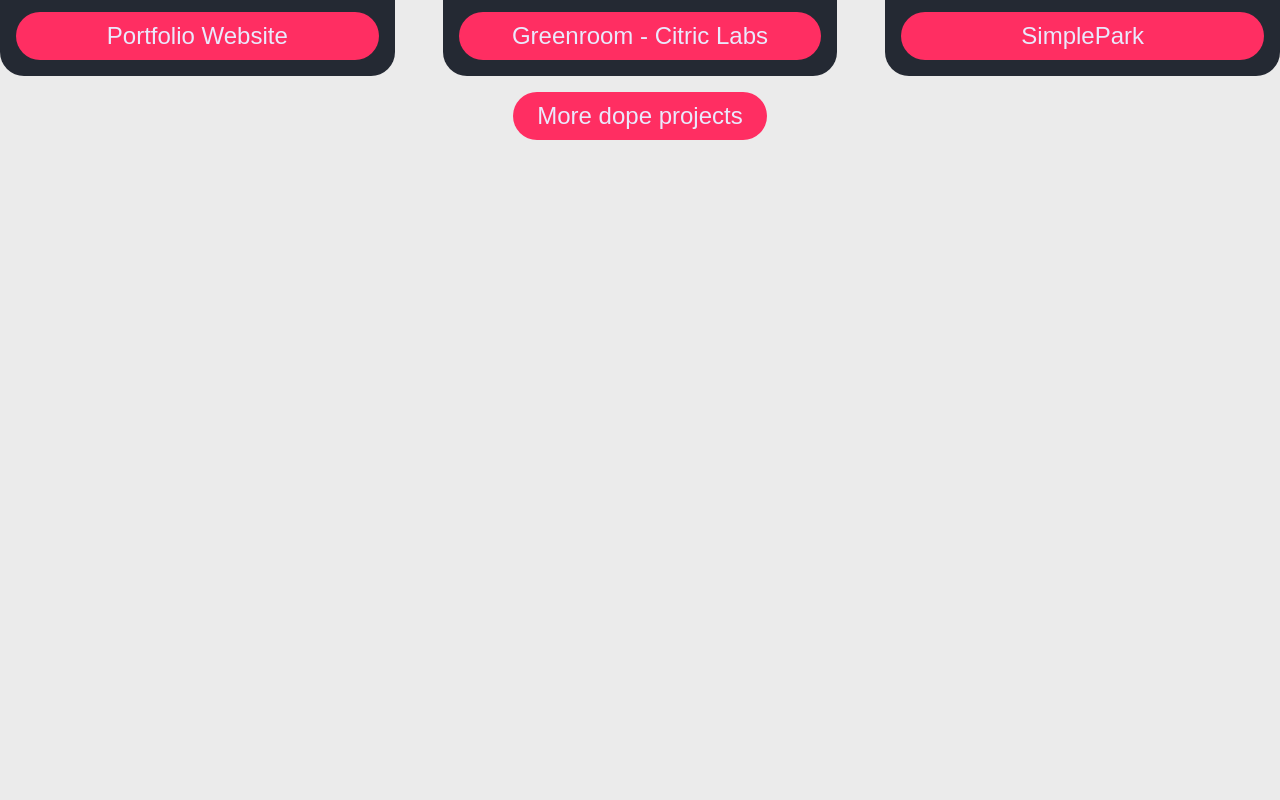
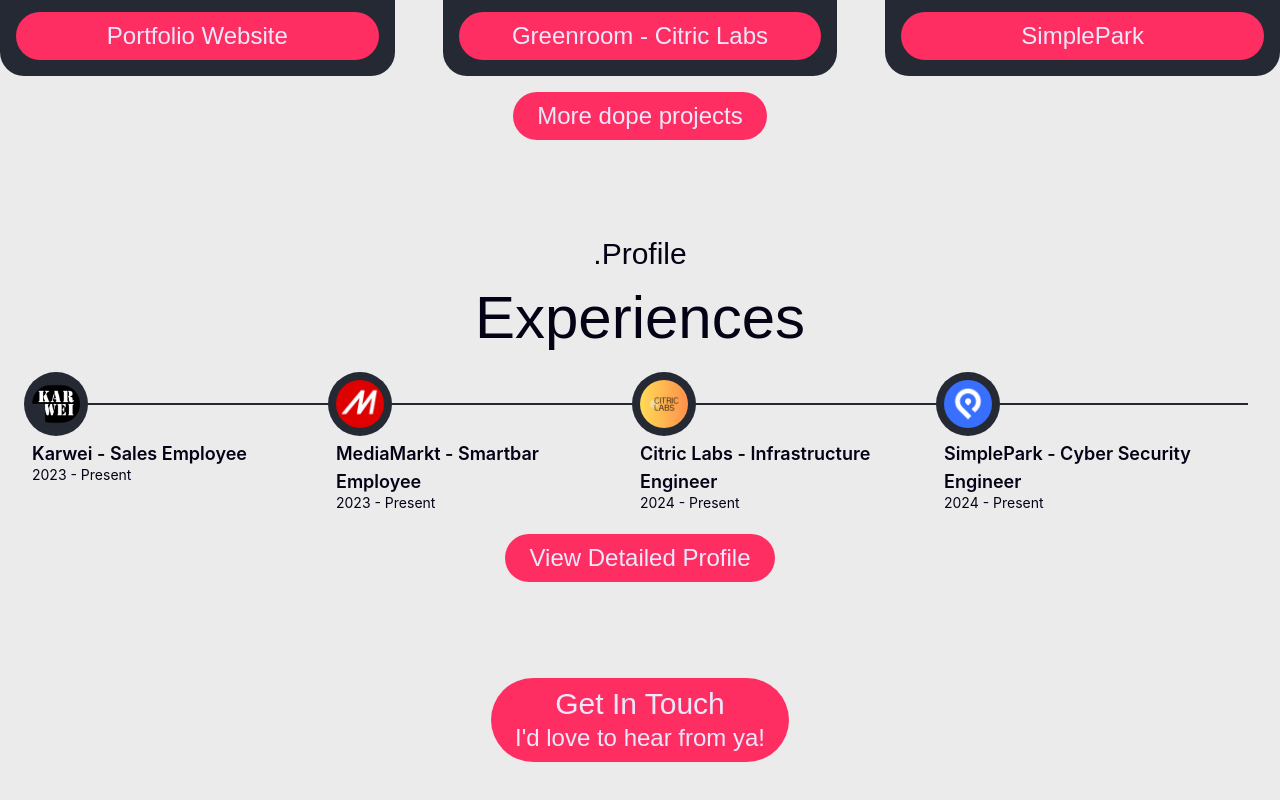
Before and after one commit to jasperdemmers/Portfolio, a React (Vite) app: page / in a window 1280 px wide. Shown: the part 1700-2500 px from the top of the page. Before the commit the page ends 1840 px from the top, so only its background shows below. Built offline with nearby package versions, Linux system fonts and the light colour scheme; a web font is replaced by a local one.

Commit message:
Added Profile

```diff
--- /dev/null
+++ b/src/components/Timeline.jsx
@@ -0,0 +1,37 @@
+import PropTypes from "prop-types";
+
+const Timeline = ({ logoSrc, title, span, description, className}) => {
+    return (
+        <li className={`mb-6 lg:mb-0 w-full ${className}`}>
+            <div className="flex items-center flex-col lg:flex-row">
+                <div
+                    className="z-10 flex items-center justify-center w-12 h-12 rounded-full ring-secondary-light bg-secondary-light dark:ring-secondary-dark dark:bg-secondary-dark ring-8 shrink-0">
+                    <img alt={"Logo"} className={"rounded-full"} src={logoSrc}></img>
+                </div>
+                <div className="hidden lg:flex w-full bg-secondary-light h-0.5 dark:bg-secondary-dark"></div>
+            </div>
+            <div className="mt-3 lg:pe-8 text-center lg:text-left">
+                <h3 className="text-lg font-semibold text-text-light dark:text-text-dark">
+                    {title}
+                </h3>
+                <time
+                    className="block mb-2 text-sm font-normal leading-none text-text-light dark:text-text-dark">
+                    {span}
+                </time>
+                <p className="text-base font-normal text-gray-600 dark:text-gray-300">
+                    {description}
+                </p>
+            </div>
+        </li>
+    )
+}
+
+Timeline.propTypes = {
+    className: PropTypes.string,
+    logoSrc: PropTypes.string.isRequired,
+    title: PropTypes.string.isRequired,
+    span: PropTypes.string.isRequired,
+    description: PropTypes.string,
+}
+
+export default Timeline
--- a/src/pages/Home.jsx
+++ b/src/pages/Home.jsx
@@ -1,13 +1,26 @@
 import Hero from '../sections/home/Hero'
 import Whoami from '../sections/home/Whoami'
 import Bin from '../sections/home/Bin'
+import Profile from '../sections/home/Profile.jsx'
 
 const Home = () => {
     return (
         <div className='text-text-light dark:text-text-dark mx-auto'>
-            <Hero />
-            <Whoami />
-            <Bin />
+            <Hero/>
+            <Whoami/>
+            <Bin/>
+            <Profile/>
+            <div className={"flex justify-center py-24"}>
+                <button
+                    className={"py-2 px-6 font-body bg-primary-light rounded-full dark:bg-primary-dark text-text-dark hover:bg-primary-dark dark:hover:bg-primary-light"}>
+                    <h1 className={"text-3xl"}>
+                        Get In Touch
+                    </h1>
+                    <h4 className={"text-2xl"}>
+                        I&apos;d love to hear from ya!
+                    </h4>
+                </button>
+            </div>
         </div>
     )
 }
--- a/src/sections/home/Bin.jsx
+++ b/src/sections/home/Bin.jsx
@@ -10,18 +10,18 @@
                 </div>
             </div>
             <div className={"grid grid-cols-2 lg:grid-cols-3 gap-2 md:gap-12 font-body m-4 md:m-0"}>
-                <div className={"rounded-3xl bg-secondary-light dark:bg-secondary-dark"}>
+                <div className={"rounded-3xl bg-secondary-light dark:bg-background-dark"}>
                     <div className={"p-4 flex flex-col"}>
                         <img alt="Portfolio Webiste" className={"rounded-3xl h-40 md:h-60 object-cover"}
                              src={"/portfolio/portfoliowebsite.png"}></img>
                         <div className={"md:flex justify-evenly flex-row flex-wrap gap-2 py-4 text-center hidden"}>
-                            <div className={"p-2 px-4 bg-secondary-dark dark:bg-secondary-light rounded-full"}>
-                                <span className={"text-text-light dark:text-text-dark"}>
+                            <div className={"p-2 px-4 bg-secondary-dark rounded-full"}>
+                                <span className={"text-text-light"}>
                                     Web Design
                                 </span>
                             </div>
-                            <div className={"p-2 px-4 bg-secondary-dark dark:bg-secondary-light rounded-full"}>
-                                <span className={"text-text-light dark:text-text-dark"}>
+                            <div className={"p-2 px-4 bg-secondary-dark rounded-full"}>
+                                <span className={"text-text-light"}>
                                     Web Development
                                 </span>
                             </div>
@@ -33,18 +33,18 @@
                         </div>
                     </div>
                 </div>
-                <div className={"rounded-3xl bg-secondary-light dark:bg-secondary-dark"}>
+                <div className={"rounded-3xl bg-secondary-light dark:bg-background-dark"}>
                     <div className={"p-4 flex flex-col"}>
                         <img alt="Portfolio Webiste" className={"rounded-3xl h-40 md:h-60 object-cover"}
                              src={"/portfolio/citriclabs.png"}></img>
                         <div className={"md:flex justify-evenly flex-row flex-wrap gap-2 py-4 text-center hidden"}>
-                            <div className={"p-2 px-4 bg-secondary-dark dark:bg-secondary-light rounded-full"}>
-                                <span className={"text-text-light dark:text-text-dark"}>
+                            <div className={"p-2 px-4 bg-secondary-dark rounded-full"}>
+                                <span className={"text-text-light"}>
                                     Load-Testing
                                 </span>
                             </div>
-                            <div className={"p-2 px-4 bg-secondary-dark dark:bg-secondary-light rounded-full"}>
-                                <span className={"text-text-light dark:text-text-dark"}>
+                            <div className={"p-2 px-4 bg-secondary-dark rounded-full"}>
+                                <span className={"text-text-light"}>
                                     Cloud
                                 </span>
                             </div>
@@ -57,23 +57,23 @@
                         </div>
                     </div>
                 </div>
-                <div className={"rounded-3xl bg-secondary-light dark:bg-secondary-dark col-span-2 lg:col-span-1"}>
+                <div className={"rounded-3xl bg-secondary-light dark:bg-background-dark col-span-2 lg:col-span-1"}>
                     <div className={"p-4 flex flex-col"}>
                         <img alt="Portfolio Webiste" className={"rounded-3xl h-40 md:h-60 object-cover"}
                              src={"/portfolio/simplepark.png"}></img>
                         <div className={"md:flex justify-evenly flex-row flex-wrap gap-2 py-4 text-center hidden"}>
-                            <div className={"p-2 px-4 bg-secondary-dark dark:bg-secondary-light rounded-full"}>
-                                <span className={"text-text-light dark:text-text-dark"}>
+                            <div className={"p-2 px-4 bg-secondary-dark rounded-full"}>
+                                <span className={"text-text-light"}>
                                     Cyber
                                 </span>
                             </div>
-                            <div className={"p-2 px-4 bg-secondary-dark dark:bg-secondary-light rounded-full"}>
-                                <span className={"text-text-light dark:text-text-dark"}>
+                            <div className={"p-2 px-4 bg-secondary-dark rounded-full"}>
+                                <span className={"text-text-light"}>
                                     Logging
                                 </span>
                             </div>
-                            <div className={"p-2 px-4 bg-secondary-dark dark:bg-secondary-light rounded-full"}>
-                                <span className={"text-text-light dark:text-text-dark"}>
+                            <div className={"p-2 px-4 bg-secondary-dark rounded-full"}>
+                                <span className={"text-text-light"}>
                                     Data Laws
                                 </span>
                             </div>
--- /dev/null
+++ b/src/sections/home/Profile.jsx
@@ -0,0 +1,51 @@
+import Timeline from "../../components/Timeline.jsx";
+
+const Profile = () => {
+    return (
+        <div>
+            <div className="text-center pt-24 pb-8">
+                <div className="font-body text-3xl">
+                    .Profile
+                </div>
+                <div className="pt-4 font-body text-6xl">
+                    Experiences
+                </div>
+            </div>
+            <div className={"px-8"}>
+                <ol className={"lg:flex items-stretch"}>
+                    <Timeline
+                        logoSrc={"/portfolio/karwei.png"}
+                        title={"Karwei - Sales Employee"}
+                        span={"2023 - Present"}
+                        className={""}>
+                    </Timeline>
+                    <Timeline
+                        logoSrc={"/portfolio/mediamarkt.png"}
+                        title={"MediaMarkt - Smartbar Employee"}
+                        span={"2023 - Present"}
+                        className={""}>
+                    </Timeline>
+                    <Timeline
+                        logoSrc={"/portfolio/citriclabs.png"}
+                        title={"Citric Labs - Infrastructure Engineer"}
+                        span={"2024 - Present"}
+                        className={""}>
+                    </Timeline>
+                    <Timeline
+                        logoSrc={"/portfolio/simplepark.png"}
+                        title={"SimplePark - Cyber Security Engineer"}
+                        span={"2024 - Present"}
+                        className={""}>
+                    </Timeline>
+                </ol>
+            </div>
+            <div className={"flex mt-4 justify-center"}>
+                <button
+                    className={"text-center py-2 px-6 font-body text-2xl bg-primary-light flex-shrink-0 rounded-full dark:bg-primary-dark text-text-dark hover:bg-primary-dark dark:hover:bg-primary-light"}>
+                    View Detailed Profile
+                </button>
+            </div>
+        </div>
+    )
+}
+export default Profile
```
Also changed, not shown: public/portfolio/karwei.png (added), public/portfolio/mediamarkt.png (added).
